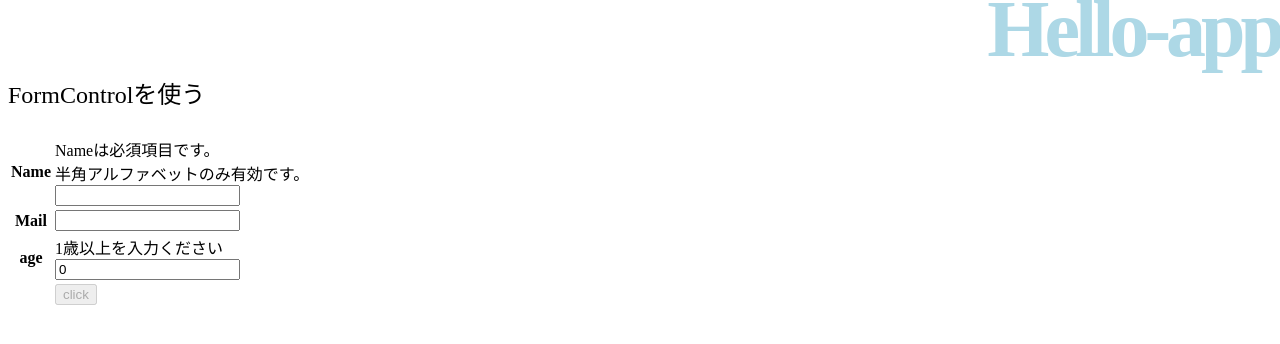
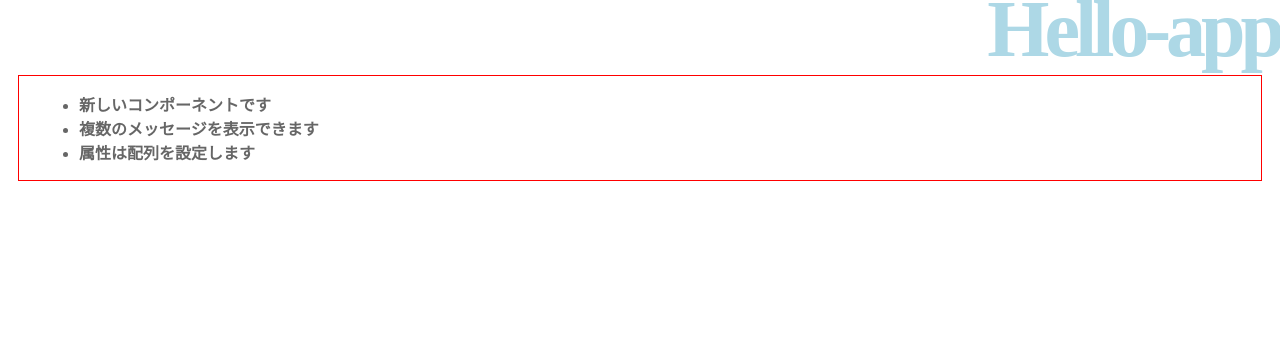
Before and after one commit to sqrmyy/angular-app, an Angular app: page / in a window 1280 px wide. Shown: the top 344 px of the page. Built offline with nearby package versions, Linux system fonts and the light colour scheme.

Commit message:
message component

```diff
--- a/src/app/app.module.ts
+++ b/src/app/app.module.ts
@@ -4,11 +4,13 @@ import { FormsModule, ReactiveFormsModule } from '@angular/forms'
 
 import { AppComponent } from './app.component';
 import { HelloComponent } from './hello/hello.component';
+import { MessageComponent } from './message/message.component';
 
 @NgModule({
   declarations: [
     AppComponent,
-    HelloComponent
+    HelloComponent,
+    MessageComponent
   ],
   imports: [
     BrowserModule,
--- a/src/app/hello/hello.component.html
+++ b/src/app/hello/hello.component.html
@@ -1,35 +1,4 @@
 <div id="body">
     <h1>{{title}}</h1>
-    <p>{{message}}</p>
-    <form [formGroup]="myControl" (ngSubmit)="onSubmit()">
-        <table>
-            <tr><th>Name</th><td>
-                <div *ngIf="name.errors != null && name.errors.required != null">Nameは必須項目です。</div>
-                <div *ngIf="name.errors != null && name.errors.alpha != null">半角アルファベットのみ有効です。</div>
-                <div><input type="text" formControlName="name"></div>
-            </td></tr>
-            <tr>
-                <th>Mail</th>
-                <td>
-                    <div *ngIf="mail.errors != null && mail.errors.email != null">メールアドレスが必要です。</div>
-                    <div><input type="text" formControlName="mail"></div>
-                </td>
-            </tr>
-            <tr>
-                <th>age</th>
-                <td>
-                    <div *ngIf="age.errors != null && age.errors.min != null">1歳以上を入力ください</div>
-                    <div *ngIf="age.errors != null && age.errors.max != null">150歳以下を入力ください</div>
-                    <div *ngIf="age.errors != null && age.errors.even != null">偶数のみ入力可能です。</div>
-                    <div><input type="number" formControlName="age"></div>
-                </td>
-            </tr>
-            <tr>
-                <th></th>
-                <td>
-                    <input [disabled]="myControl.invalid" type="submit" value="click">
-                </td>
-            </tr>
-        </table>
-    </form>
+    <app-message [content]="message"></app-message>
 </div>
--- a/src/app/hello/hello.component.ts
+++ b/src/app/hello/hello.component.ts
@@ -8,7 +8,7 @@ import { FormControl, FormGroup, FormBuilder, Validators } from '@angular/forms'
 })
 export class HelloComponent implements OnInit {
   title: string;
-  message: string;
+  message: string[];
   myControl: FormGroup
 
   constructor(private fb: FormBuilder) {
@@ -16,25 +16,11 @@ export class HelloComponent implements OnInit {
 
   ngOnInit() {
     this.title = 'Hello-app'
-    this.message = 'FormControlを使う'
-    this.myControl = this.fb.group({
-      name: new FormControl('', [Validators.required, alpha]),
-      mail: new FormControl('', [Validators.email]),
-      age: new FormControl(0, [Validators.min(1), Validators.max(150), even]),
-    })
-  }
-
-  get name() { return this.myControl.get('name') }
-  get mail() { return this.myControl.get('mail') }
-  get age() { return this.myControl.get('age')}
-
-  onSubmit() {
-    if (this.myControl.invalid) {
-      this.message = 'VALIDATION ERROR'
-    } else {
-      let result = this.myControl.value
-      this.message = JSON.stringify(result)
-    }
+    this.message = [
+      '新しいコンポーネントです',
+      '複数のメッセージを表示できます',
+      '属性は配列を設定します',
+    ]
   }
 }
 
--- /dev/null
+++ b/src/app/message/message.component.css
@@ -0,0 +1,10 @@
+.container {
+  padding: 0px 20px;
+  margin: 10px;
+  border: 1px solid red;
+}
+.message {
+  color: #666;
+  font-size: 12pt;
+  font-weight: bold;
+}
--- /dev/null
+++ b/src/app/message/message.component.html
@@ -0,0 +1,5 @@
+<div class="container">
+    <ul>
+        <li class="message" *ngFor="let item of content">{{item}}</li>
+    </ul>
+</div>
--- /dev/null
+++ b/src/app/message/message.component.ts
@@ -0,0 +1,16 @@
+import { Component, OnInit, Input } from '@angular/core';
+
+@Component({
+  selector: 'app-message',
+  templateUrl: './message.component.html',
+  styleUrls: ['./message.component.css']
+})
+export class MessageComponent implements OnInit {
+  @Input() content: string[]
+
+  constructor() { }
+
+  ngOnInit(): void {
+  }
+
+}
```
Also changed, not shown: 1 other file (tests, documents, lock files or other folders).
